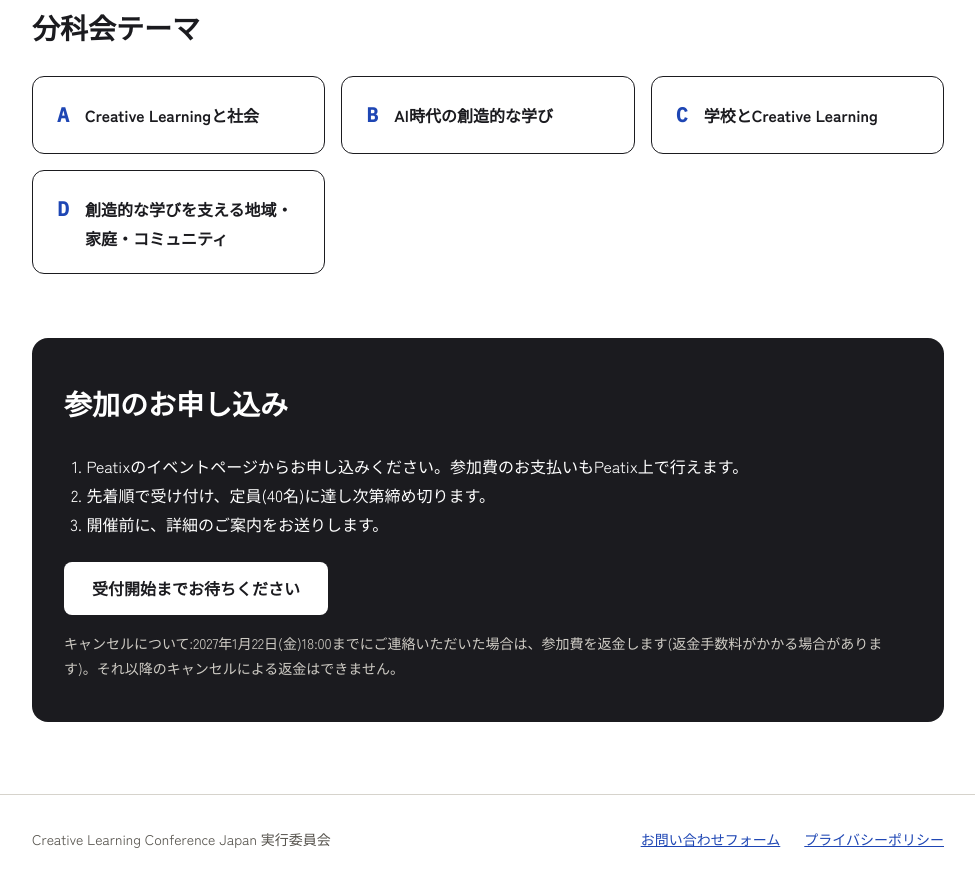
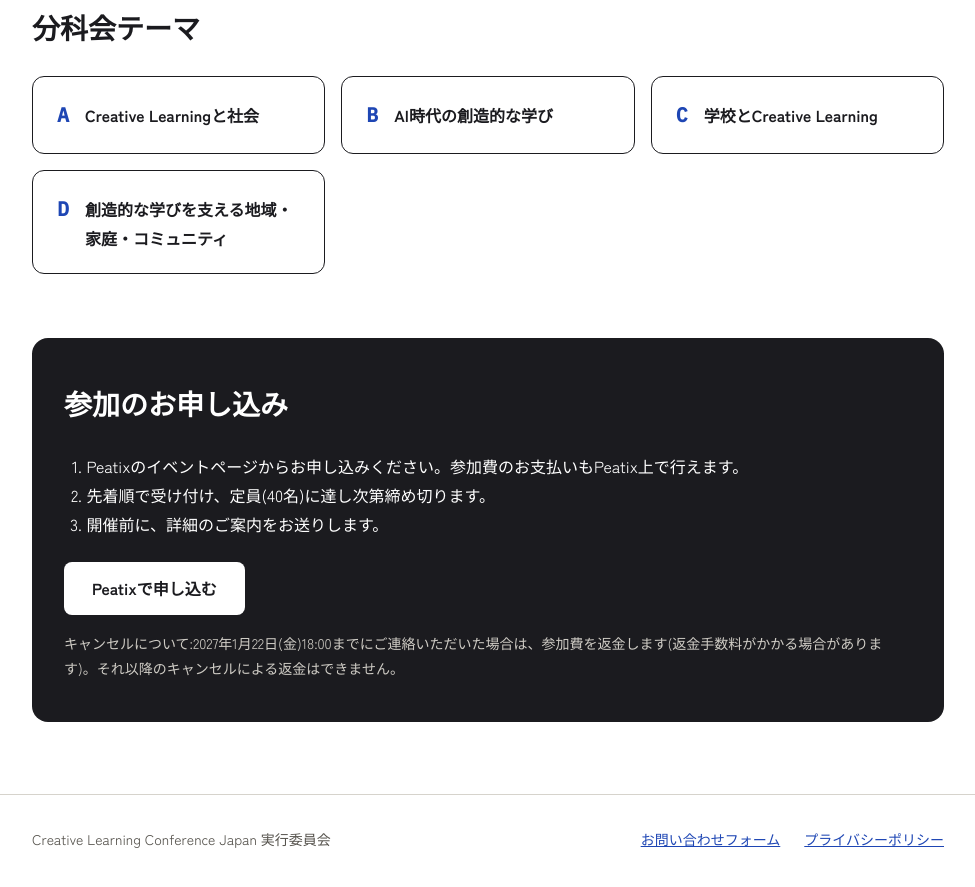
Before and after one commit to clc-japan/2027, a Jekyll site: the page built from index.md, in a window 1280 px wide and 900 px high, scrolled down 3966 px. Shown: the top 887 px of the window, without its empty margins (152-1127 px from the left). Built offline with Jekyll 4.4.1, drawn with Linux system fonts in a browser that asks for light colours; part of the change alters nothing that is shown.

Commit message:
PeatixのイベントページURLを申込ボタンに設定
Co-Authored-By: Claude Opus 5.5 <noreply@anthropic.com>
Claude-Session: https://claude.ai/code/session_01DKnuBg6vW68knGXiz4kfn4

```diff
--- a/index.md
+++ b/index.md
@@ -99,7 +99,7 @@ tracks:
 # --- 申し込み(Peatix) ---
 # PeatixのイベントページのURLを入れます。
 # 空欄 "" のあいだは「受付開始までお待ちください」と表示されます。
-apply_url: ""
+apply_url: "https://peatix.com/event/5252224"
 cancel: "2027年1月22日(金)18:00までにご連絡いただいた場合は、参加費を返金します(返金手数料がかかる場合があります)。それ以降のキャンセルによる返金はできません。"
 
 # --- お問い合わせ ---
```
